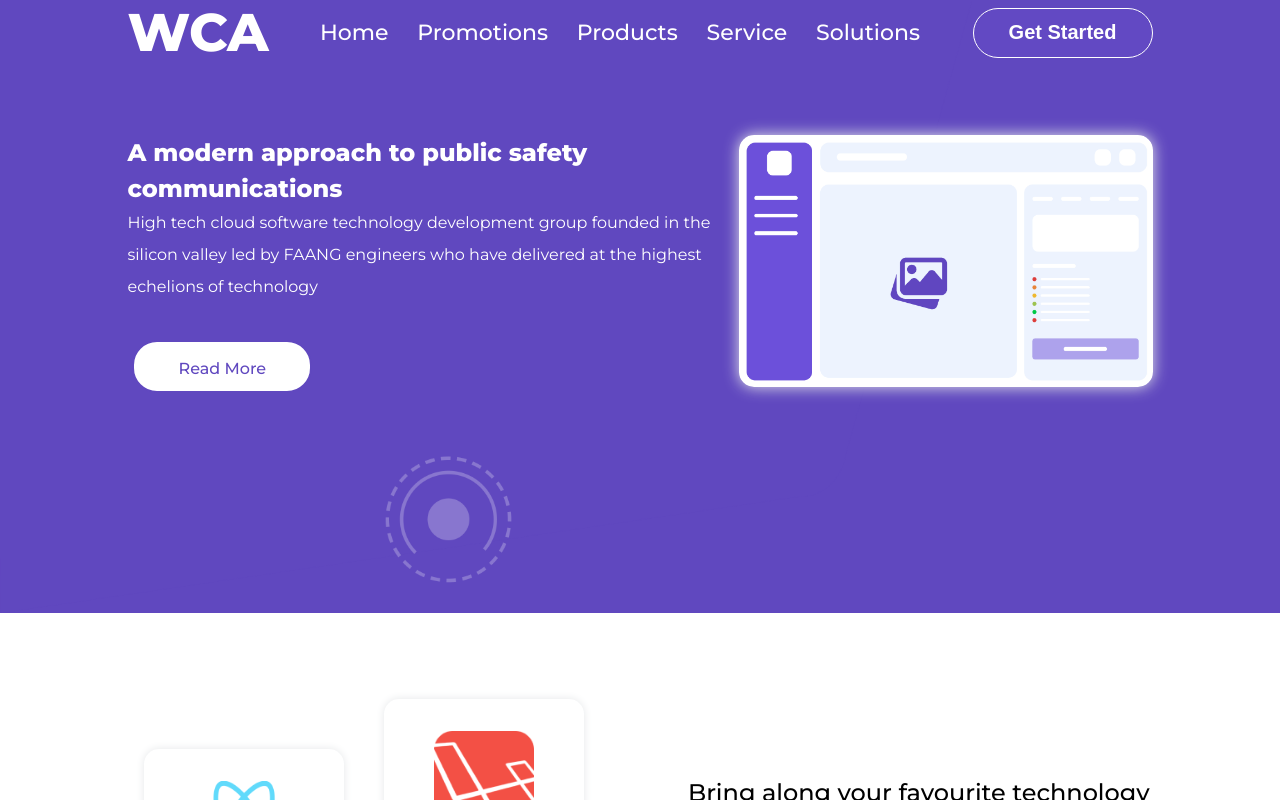
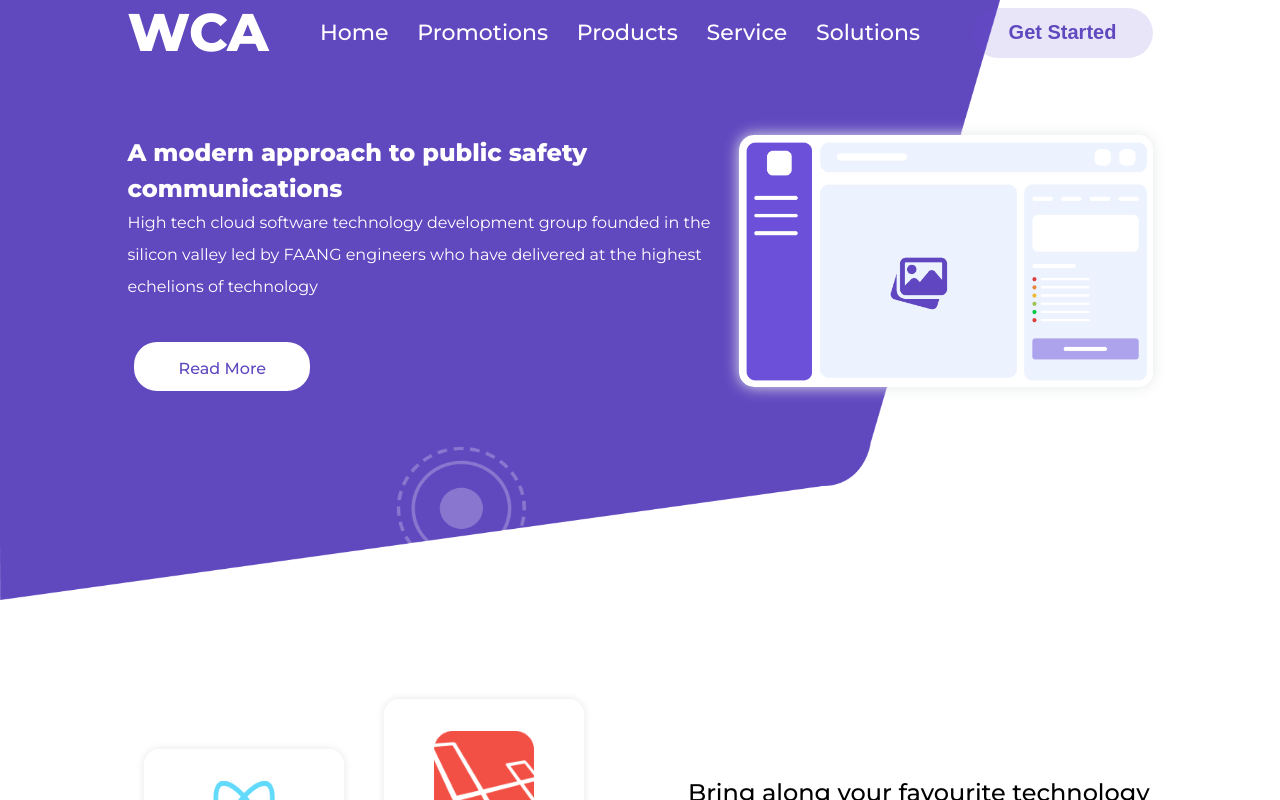
Before and after one commit to flowerStar323/client-test-page-figma, a React (Create React App) app: page / in a window 1280 px wide. Shown: the top 800 px of the page. Built offline with nearby package versions, Linux system fonts and the light colour scheme.

Commit message:
styles: update page styles

```diff
--- a/src/components/Hero/styles.scss
+++ b/src/components/Hero/styles.scss
@@ -17,11 +17,11 @@
   background-size: 1406px 885px;
   @media (max-width: $tabletBreakpoint) {
     height: auto;
+    background-color: var(--primary);
   }
   @media (max-width: $tabletBreakpoint2) {
     height: auto;
-    background-size: auto 100%;
-    background-color: var(--primary);
+    background-size: 1000px 600px;
   }
 }
 
--- a/src/components/TopBar/styles.scss
+++ b/src/components/TopBar/styles.scss
@@ -57,16 +57,25 @@
     width: fit-content;
     padding: 0 1rem;
     height: 40px;
+    border: 2px solid var(--white1);
+    color: var(--primary) !important;
   }
-  @media (max-width: $tabletBreakpoint3) {
-    display: block;
-    border: 1px solid var(--white1);
-    color: white !important;
+  @media (max-width: $tabletBreakpoint) {
+    color: var(--primary);
+    background-color: var(--white1);
+  }
+
+  @media (min-width: 1400px) {
+    @media (max-width: 1680px) {
+      border: 2px solid var(--white1);
+      color: var(--primary) !important;
+      background-color: var(--white1);
+    }
   }
 }
 
 .top-bar > .mobile-menu {
-  background-color: white;
+  background-color: var(--white1);
   height: 100vh;
   width: 100vw;
   position: fixed;
```
